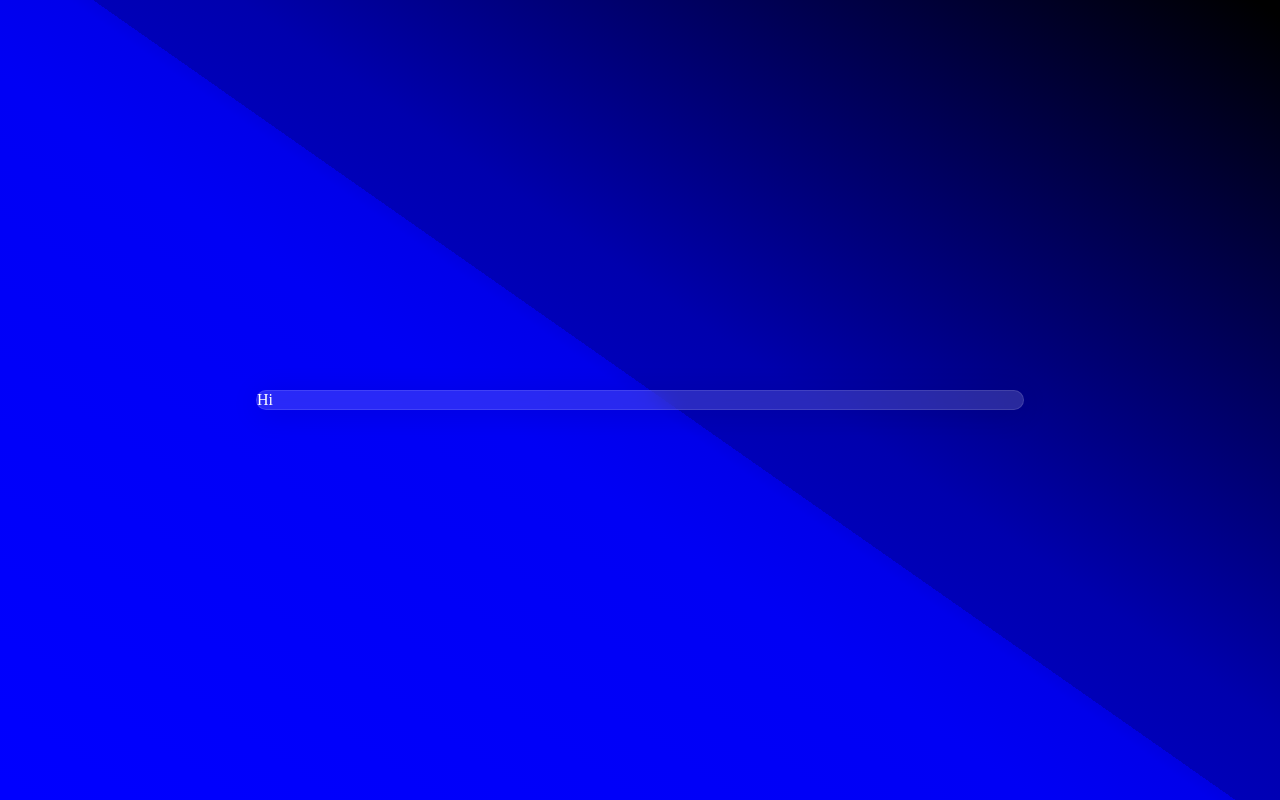
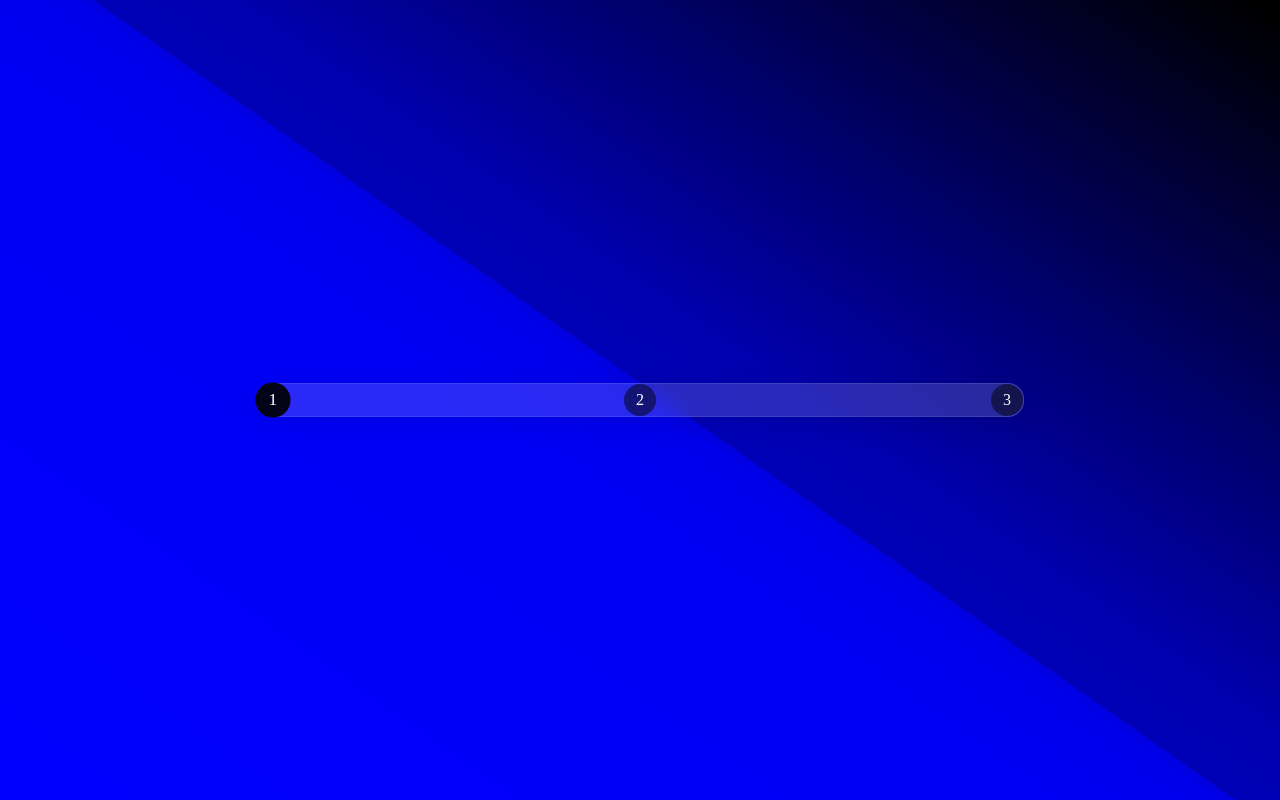
Before and after one commit to funnypar/Learn-React, a React (Create React App) app in the folder steps/: page / in a window 1280 px wide. Built offline with nearby package versions, Linux system fonts and the light colour scheme.

Commit message:
stepsStyle

```diff
--- a/steps/src/App.css
+++ b/steps/src/App.css
@@ -39,3 +39,30 @@ body {
     -webkit-backdrop-filter: blur(8.6px);
     border: 1px solid rgba(255, 255, 255, 0.11);
 }
+
+.steps {
+    height: 100%;
+    display: flex;
+    justify-content: space-between;
+}
+
+.steps li {
+    height: 2rem;
+    width: 2rem;
+    display: flex;
+    justify-content: center;
+    align-items: center;
+    background-color: rgba(0, 0, 0, 0.5);
+    border-radius: 50%;
+    cursor: pointer;
+}
+
+.steps a {
+    text-decoration: none;
+    color: white;
+}
+
+.active-step {
+    background-color: rgba(0, 0, 0, 0.9) !important;
+    transform: scale(1.1);
+}
--- a/steps/src/App.js
+++ b/steps/src/App.js
@@ -9,11 +9,27 @@ function App() {
 }
 
 function Box() {
-    return <div className="box">Hi</div>;
+    return (
+        <div className="box">
+            <Steps />
+        </div>
+    );
 }
 
 function Steps() {
-    return <ul></ul>;
+    return (
+        <ul className="steps">
+            <li className="active-step">
+                <a href="#">1</a>
+            </li>
+            <li>
+                <a href="#">2</a>
+            </li>
+            <li>
+                <a href="#">3</a>
+            </li>
+        </ul>
+    );
 }
 
 function Texts() {
```
